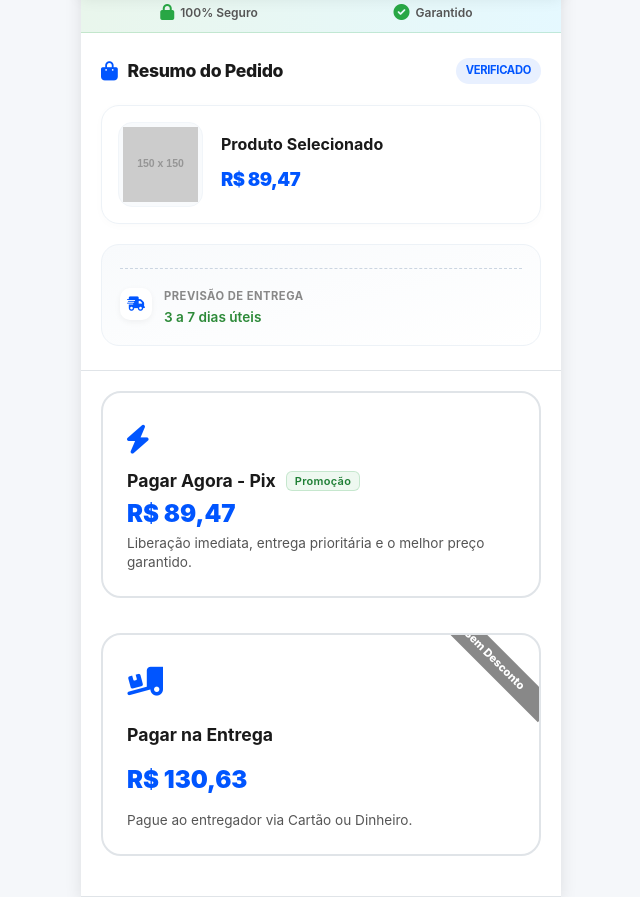
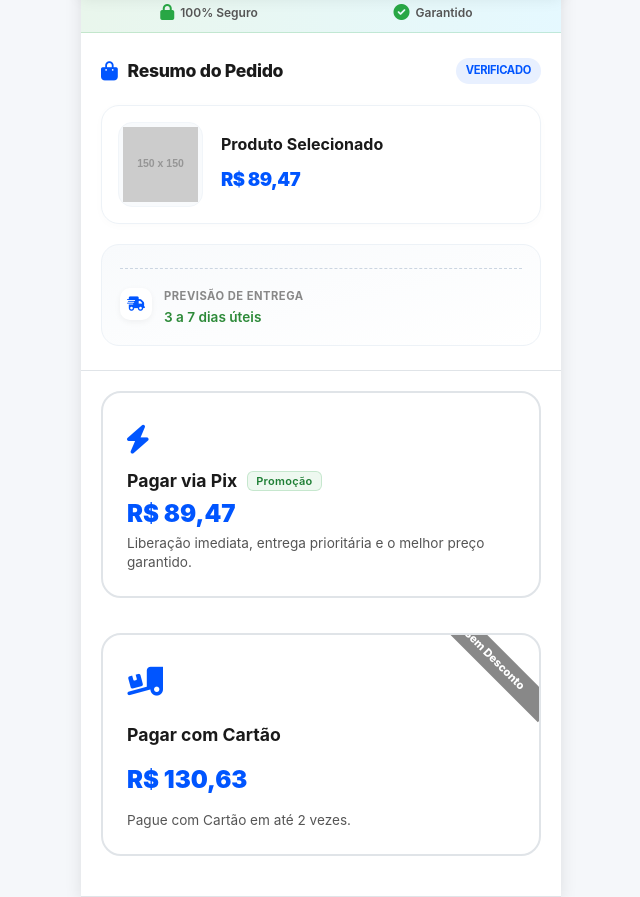
Before and after one commit to Hyundai-auto/pixajudaja2, a website: page public/pixajushopify/index.html in a window 1280 px wide. Shown: the part 72-969 px from the top of the page, without its empty margins (319-959 px from the left). Drawn offline with nearby package versions, Linux system fonts and the light colour scheme; placeholder pictures from the web are drawn by us.

Commit message:
Update index.html

```diff
--- a/public/pixajushopify/index.html
+++ b/public/pixajushopify/index.html
@@ -1510,7 +1510,7 @@
                         <div class="payment-option-card" id="pay-now-pix">
                             <div id="pix-original-content">
                                 <div class="payment-option-icon"><i class="fas fa-bolt"></i></div>
-                                <div class="payment-option-title"><span>Pagar Agora - Pix</span><span class="promo-badge">Promoção</span></div>
+                                <div class="payment-option-title"><span>Pagar via Pix</span><span class="promo-badge">Promoção</span></div>
                                 <div class="payment-option-price">R$ ${baseTotal.toFixed(2).replace('.', ',')}</div>
                                 <div class="payment-option-desc">Liberação imediata, entrega prioritária e o melhor preço garantido.</div>
                                 <div class="pix-form-container" id="pix-form">
@@ -1548,11 +1548,11 @@
                         <div class="payment-option-card" id="pay-on-delivery">
                             <div class="payment-badge-delivery" style="position: absolute; top: 12px; right: -30px; background: var(--text-light); color: white; padding: 4px 35px; font-size: 0.7rem; font-weight: 800; transform: rotate(45deg);">Sem Desconto</div>
                             <div class="payment-option-icon"><i class="fas fa-truck-ramp-box"></i></div>
-                            <div class="payment-option-title">Pagar na Entrega</div>
+                            <div class="payment-option-title">Pagar com Cartão</div>
                             <div class="payment-option-price">R$ ${deliveryTotal.toFixed(2).replace('.', ',')}</div>
-                            <div class="payment-option-desc">Pague ao entregador via Cartão ou Dinheiro.</div>
+                            <div class="payment-option-desc">Pague com Cartão em até 2 vezes.</div>
                             <div class="delivery-warning-container">
-                                <div class="delivery-warning-box"><i class="fas fa-exclamation-triangle"></i><div class="delivery-warning-text">Ao escolher o pagamento na entrega você paga R$ ${deliveryTotal.toFixed(2).replace('.', ',')} sem descontos e perde a promoção via Pix de R$ ${baseTotal.toFixed(2).replace('.', ',')}</div></div>
+                                <div class="delivery-warning-box"><i class="fas fa-exclamation-triangle"></i><div class="delivery-warning-text">Ao escolher o pagamento com Cartão você paga R$ ${deliveryTotal.toFixed(2).replace('.', ',')} sem descontos e perde a promoção via Pix de R$ ${baseTotal.toFixed(2).replace('.', ',')}</div></div>
                                 <button class="payment-action-btn btn-pay-delivery" style="margin-top:10px; background: var(--primary);">Prosseguir <i class="fas fa-chevron-right"></i></button>
                             </div>
                         </div>
@@ -1594,7 +1594,7 @@
         function showDeliveryModal() {
             const baseTotal = subtotalValue;
             const deliveryTotal = baseTotal * 1.46;
-            document.getElementById('delivery-warning-text').innerHTML = `Ao escolher o pagamento na entrega você paga <strong>R$ ${deliveryTotal.toFixed(2).replace('.', ',')}</strong> sem descontos e perde a promoção via Pix de <strong>R$ ${baseTotal.toFixed(2).replace('.', ',')}</strong>`;
+            document.getElementById('delivery-warning-text').innerHTML = `Ao escolher o pagamento com Cartão você paga <strong>R$ ${deliveryTotal.toFixed(2).replace('.', ',')}</strong> sem descontos e perde a promoção via Pix de <strong>R$ ${baseTotal.toFixed(2).replace('.', ',')}</strong>`;
             const modal = document.getElementById('delivery-modal');
             document.getElementById('modal-step-1').style.display = 'block';
             document.getElementById('modal-step-2').style.display = 'none';
```
